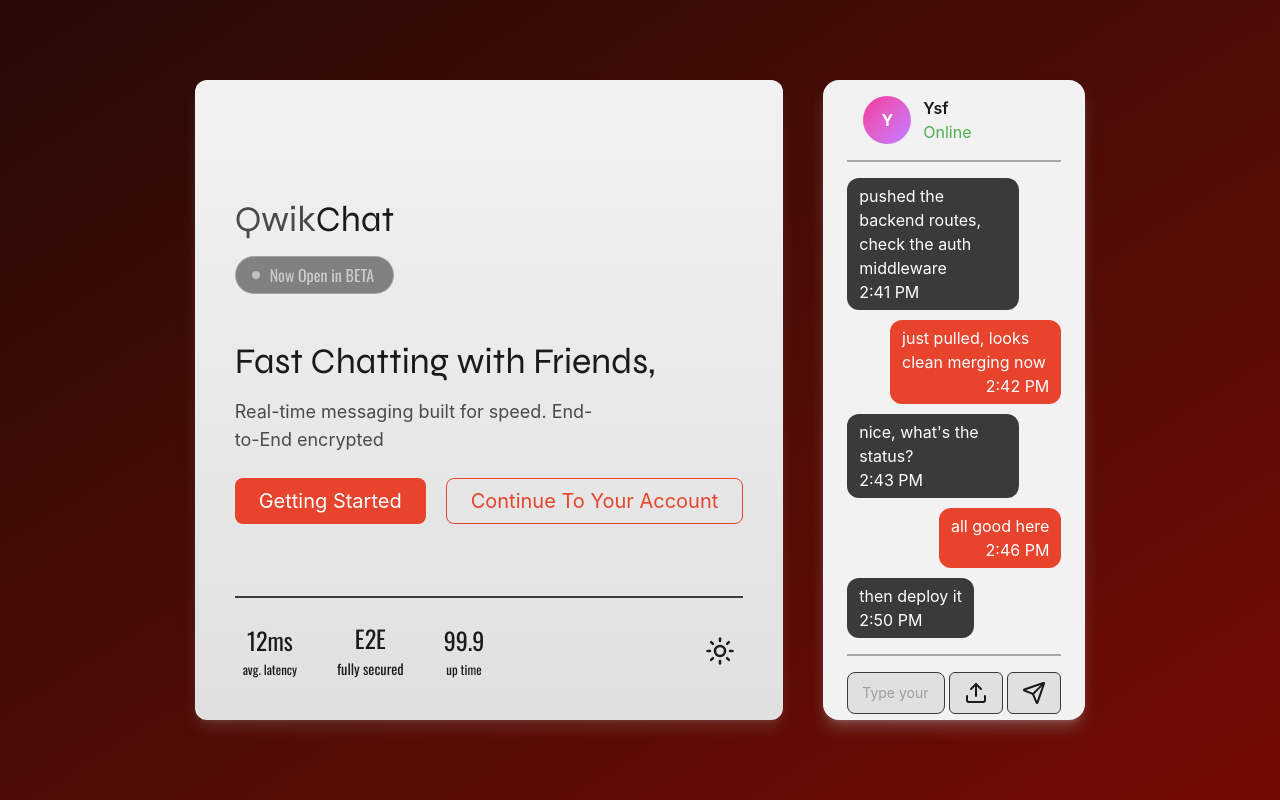
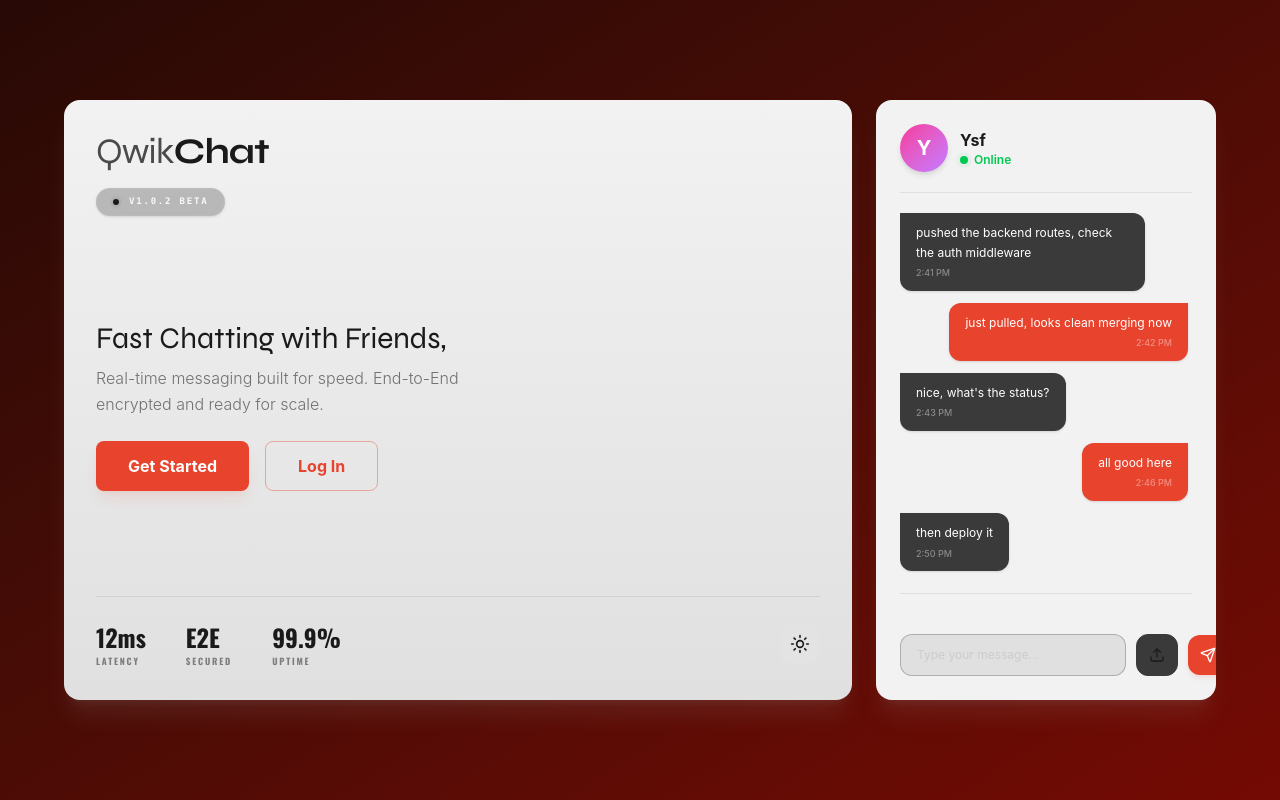
Before and after one commit to abderrahm4ne/chat-app, a React (Vite) app in the folder frontend/: page / in a window 1280 px wide. Built offline with nearby package versions, Linux system fonts and the light colour scheme; no server answers; a web font is replaced by a local one.

Commit message:
style: editing changing style in landing page

```diff
--- a/frontend/src/features/landing/LandingPage.tsx
+++ b/frontend/src/features/landing/LandingPage.tsx
@@ -10,122 +10,137 @@ function LandingPage() {
     const { theme, toggleTheme } = useTheme()
 
     return (
-    <div className="flex items-center justify-center h-screen w-screen px-4 bg-linear-to-br from-bg to-bg2">
+    <div className="flex items-center justify-center min-h-screen w-screen px-12 bg-linear-to-br from-bg to-bg2">
+        <div className="flex flex-row items-stretch justify-center w-full max-w-6xl h-[600px] gap-6">
 
             {/* left side */}
-        <div className='bg-linear-to-b from-primary to-secondary rounded-xl p-10 shadow-lg shadow-shadow/50 flex flex-col items-start h-[80%] w-auto'>
+            <div className='bg-linear-to-b from-primary to-secondary rounded-2xl shadow-xl shadow-shadow/30 flex flex-col items-start p-8 gap-6 flex-1 h-full'>
 
                 {/* title + BETA tag */}
-            <div className='mt-20'>
-                {/* title */}
-                <div className='mb-4 font-text-landing-title'>
-                    <h1 className='text-4xl'>
+                <div className='flex flex-col gap-4'>
+                    <div className='font-text-landing-title'>
+                        <h1 className='text-4xl tracking-tight'>
                             <span className='text-dark-body-text'>Qwik</span>
-                        <span className='text-primary-text'>Chat</span>
+                            <span className='text-primary-text font-bold'>Chat</span>
                         </h1>
                     </div>
 
-                {/* BETA tag */}
-                <div className='bg-card-background/60 rounded-full px-4 py-1.5 mb-6 border border-primary/30 flex flex-row items-center space-x-2.5'>
-                    <div className='h-2 w-2 bg-white/50 rounded-full' />
-                    <h2 className='text-white/60 font-text-card'>Now Open in BETA</h2>
+                    <div className='bg-card-background/30 backdrop-blur-md rounded-full px-4 py-1.5 border border-white/5 flex flex-row items-center gap-2.5 w-fit shadow-sm'>
+                        <div className='relative flex h-1.5 w-1.5'>
+                            <span className='animate-ping absolute inline-flex h-full w-full rounded-full bg-primary-text opacity-75'></span>
+                            <span className='relative inline-flex rounded-full h-1.5 w-1.5 bg-primary-text'></span>
+                        </div>
+                        <h2 className='text-white/90 font-mono text-[9px] font-bold tracking-[0.2em] uppercase'>V1.0.2 BETA</h2>
                     </div>
                 </div>
 
                 {/* Description + BUTTONS */}
-            <div className='flex flex-col space-y-4 mt-6'>
-                <h2 className='text-primary-text text-4xl font-text-landing-title'>Fast Chatting with Friends,</h2>
-                <h3 className='text-dark-body-text text-lg w-[73%] font-'>Real-time messaging built for speed. End-to-End encrypted</h3>
+                <div className='flex flex-col gap-6 mt-auto'>
+                    <div className='flex flex-col gap-2'>
+                        <h2 className='text-primary-text text-3xl font-text-landing-title leading-tight'>Fast Chatting with Friends,</h2>
+                        <h3 className='text-dark-body-text text-base max-w-sm opacity-75 font-light leading-relaxed'>Real-time messaging built for speed. End-to-End encrypted and ready for scale.</h3>
+                    </div>
 
-                <div className='flex flex-row space-x-5 pt-2'>
+                    <div className='flex flex-row gap-4'>
                         <button
                             onClick={() => navigate('/register')}
-                        className='bg-button-background hover:bg-button-hover-background text-white px-6 py-2 rounded-lg transition-all hover:cursor-pointer hover:scale-[1.02] duration-200 text-xl whitespace-nowrap'>
-                        Getting Started
+                            className='bg-button-background hover:bg-button-hover-background text-white px-8 py-3 rounded-lg transition-all hover:cursor-pointer hover:scale-[1.02] active:scale-95 duration-200 text-base font-bold shadow-lg shadow-button-background/10'>
+                            Get Started
                         </button>
                         <button
                             onClick={() => navigate('/login')}
-                        className='border border-button-background hover:bg-button-background text-button-background hover:text-white px-6 py-2 rounded-lg hover:cursor-pointer transition-all hover:scale-[1.02] duration-200 text-xl whitespace-nowrap'>
-                        Continue To Your Account
+                            className='border border-button-background/40 hover:border-button-background hover:bg-button-background/5 text-button-background px-8 py-3 rounded-lg hover:cursor-pointer transition-all hover:scale-[1.02] active:scale-95 duration-200 text-base font-bold'>
+                            Log In
                         </button>
                     </div>
                 </div>
 
-            {/* DIVIDER */}
-            <div className='w-full border border-sidebar-background mb-6 mt-auto'/>
+                {/* DIVIDER & MORE ABOUT */}
+                <div className='mt-auto w-full flex flex-col gap-6'>
+                    <div className='w-full border-t border-sidebar-background/10'/>
 
-            {/* MORE ABOUT */}
-            <div className='flex flex-row space-x-10 items-center font-text-card px-2 w-full text-primary-text'>
-                <div className='flex flex-col space-y-1 items-center'>
-                    <h2 className='text-2xl'>12ms</h2>
-                    <p className='text-[0.8rem]'>avg. latency</p>
+                    <div className='flex flex-row items-center justify-between font-text-card w-full text-primary-text'>
+                        <div className='flex gap-10'>
+                            <div className='flex flex-col gap-0.5'>
+                                <h2 className='text-2xl font-black'>12ms</h2>
+                                <p className='text-[9px] opacity-50 uppercase font-bold tracking-[0.2em]'>latency</p>
                             </div>
-                <div className='flex flex-col space-y-1 items-center'>
-                    <h2 className='text-2xl'>E2E</h2>
-                    <p className='text-[0.9rem]'>fully secured</p>
+                            <div className='flex flex-col gap-0.5'>
+                                <h2 className='text-2xl font-black'>E2E</h2>
+                                <p className='text-[9px] opacity-50 uppercase font-bold tracking-[0.2em]'>secured</p>
                             </div>
-                <div className='flex flex-col space-y-1 items-center'>
-                    <h2 className='text-2xl'>99.9</h2>
-                    <p className='text-[0.8rem]'>up time</p>
+                            <div className='flex flex-col gap-0.5'>
+                                <h2 className='text-2xl font-black'>99.9%</h2>
+                                <p className='text-[9px] opacity-50 uppercase font-bold tracking-[0.2em]'>uptime</p>
                             </div>
-                <div className='ml-auto'>
-                    {theme === 'dark' ? <Moon color='white' size={30} onClick={toggleTheme} className='cursor-pointer text-white' /> : <Sun size={30} onClick={toggleTheme} className='cursor-pointer' />}
+                        </div>
+
+                        <div className='p-2.5 bg-white/5 rounded-xl hover:bg-white/10 transition-colors cursor-pointer' onClick={toggleTheme}>
+                            {theme === 'dark' ?
+                                <Moon color='white' size={20} /> :
+                                <Sun size={20} />
+                            }
+                        </div>
                     </div>
                 </div>
             </div>
 
             { /* right side */}
-        <div className='h-[80%] flex flex-col rounded-2xl px-6 py-4 ml-10 w-[21%] items-center bg-primary shadow-lg shadow-shadow/90 -skew-z-1 '>
+            <div className='flex flex-col rounded-2xl w-[340px] bg-primary shadow-xl shadow-shadow/30 p-6 gap-5 relative overflow-hidden h-full'>
 
                 { /* USER */}
-            <div className='flex flex-row space-x-3 mb-4 self-start px-4 '>
-                <div className='bg-linear-to-br from-pink-500 to-purple-400 h-12 w-12 rounded-full flex items-center justify-center text-white font-bold'> <h1>Y</h1></div>
+                <div className='flex flex-row items-center gap-3'>
+                    <div className='bg-linear-to-br from-pink-500 to-purple-400 h-12 w-12 rounded-full flex items-center justify-center text-white font-bold shadow-md'>
+                        <span className='text-xl'>Y</span>
+                    </div>
                     <div className='flex flex-col'>
-                    <h4 className='font-semibold text-primary-text'>Ysf</h4>
-                    <h4 className='text-green'>Online</h4>
+                        <h4 className='font-bold text-primary-text text-base'>Ysf</h4>
+                        <div className='flex items-center gap-1.5'>
+                            <div className='relative flex h-2 w-2'>
+                                <span className='animate-ping absolute inline-flex h-full w-full rounded-full bg-green-500 opacity-75'></span>
+                                <span className='relative inline-flex rounded-full h-2 w-2 bg-green-500'></span>
+                            </div>
+                            <h4 className='text-xs text-green-500 font-semibold'>Online</h4>
+                        </div>
                     </div>
                 </div>
 
-            { /* DIVIDER */}
-            <div className='w-full border border-card-background/40 mb-4' />
+                <div className='w-full border-b border-card-background/10' />
 
-            { /* BUTTONS */}
-            <div className='flex flex-col space-y-2.5 w-full mb-4'>
+                { /* CHAT MESSAGES */}
+                <div className='flex flex-col w-full gap-3 overflow-y-auto flex-1 pr-1 custom-scrollbar'>
                     {landingData.map((msg: Message) => (
                         <div
                             key={msg.id}
-                        className={` text-white text-md px-3 py-1.5 rounded-xl max-w-[80%] ${
-                            msg.sender === 'ysf' ? 'self-start bg-card-background' : 'self-end bg-button-background'
+                            className={`text-white text-xs px-4 py-2.5 rounded-xl max-w-[85%] shadow-sm leading-relaxed ${
+                                msg.sender === 'ysf' ? 'self-start bg-card-background rounded-tl-none' : 'self-end bg-button-background rounded-tr-none'
                             }`}
                         >
                             <p>{msg.text}</p>
-                        <p className={msg.sender === 'ysf' ? 'text-left' : 'text-right'}>
+                            <p className={`text-[9px] mt-1 opacity-40 font-medium ${msg.sender === 'ysf' ? 'text-left' : 'text-right'}`}>
                                 {msg.time}
                             </p>
                         </div>
                     ))}
                 </div>
 
-            { /* DIVIDER */}
-            <div className='w-full border border-card-background/40 mb-4 mt-auto' />
+                <div className='w-full border-t border-card-background/10 pt-5 mt-auto' />
 
-            { /* send message or image fields */}
-            <div className='flex flex-row items-center w-full space-x-1'>
-
+                { /* INPUT FIELD AREA */}
+                <div className='flex flex-row items-center w-full gap-2.5'>
                     <input
                         placeholder='Type your message...'
-                    className='bg-input-field-background text-primary-text placeholder:text-secondary-text outline-none px-3.5 py-2.5 border border-card-background rounded-lg text-sm w-full'
+                        className='bg-input-field-background text-primary-text placeholder:text-secondary-text/30 outline-none px-4 py-3 border border-card-background/30 rounded-xl text-xs flex-1 transition-all focus:border-button-background/30'
                     />
-                <div
-                    className='bg-input-field-background text-primary-text px-3.5 py-2 rounded-md hover:cursor-pointer border   border-card-background'><Upload /></div>
-                <div
-                    className='bg-input-field-background text-primary-text px-3.5 py-2 rounded-md hover:cursor-pointer border border-card-background'>
-                        <Send />
-                </div>
-
+                    <button className='bg-card-background text-primary-text p-3 rounded-xl hover:bg-card-background/80 transition-all border border-card-background'>
+                        <Upload size={16} />
+                    </button>
+                    <button className='bg-button-background text-white p-3 rounded-xl hover:opacity-90 transition-all shadow-md shadow-button-background/10'>
+                        <Send size={16} />
+                    </button>
                 </div>
             </div>
-
+        </div>
     </div>
   )
 }
```
Lines whose indentation alone changed are shown as unchanged.
